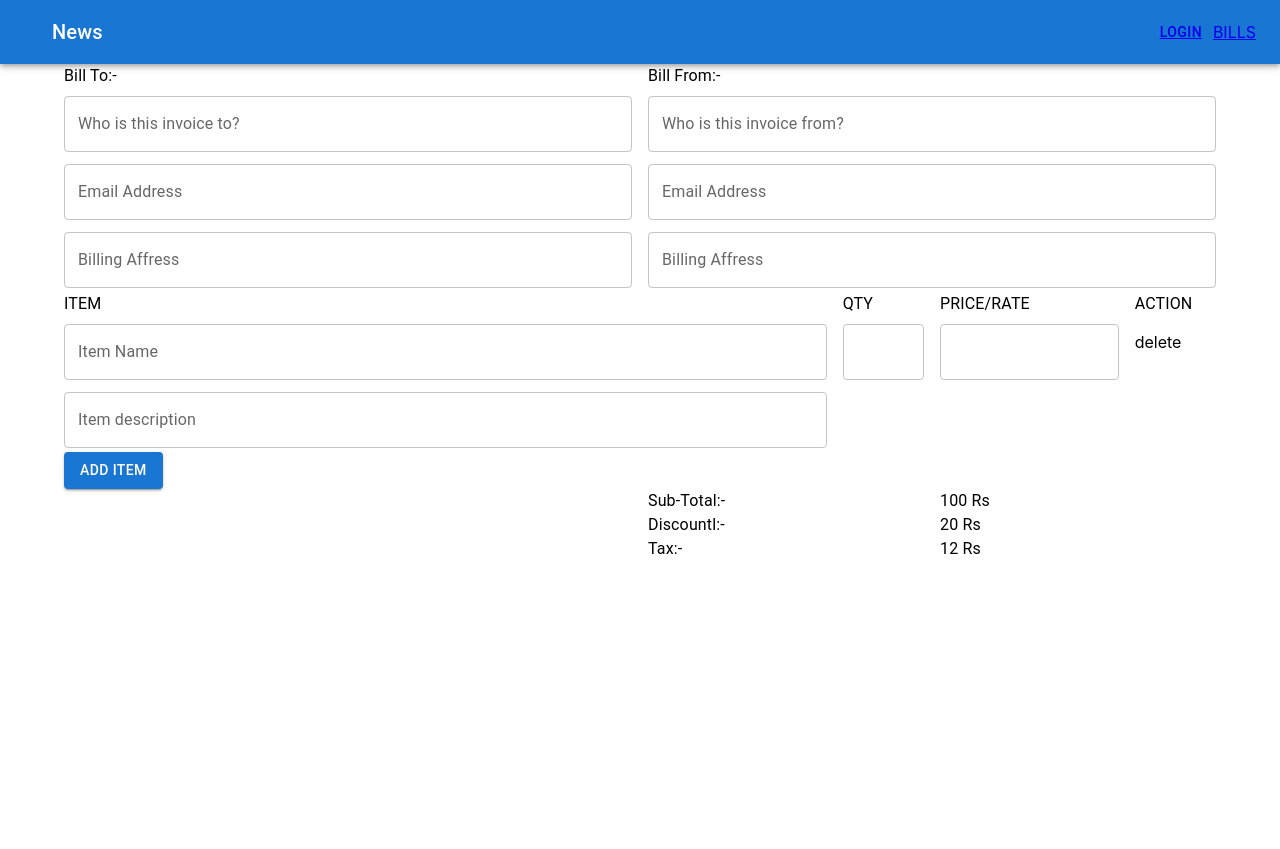
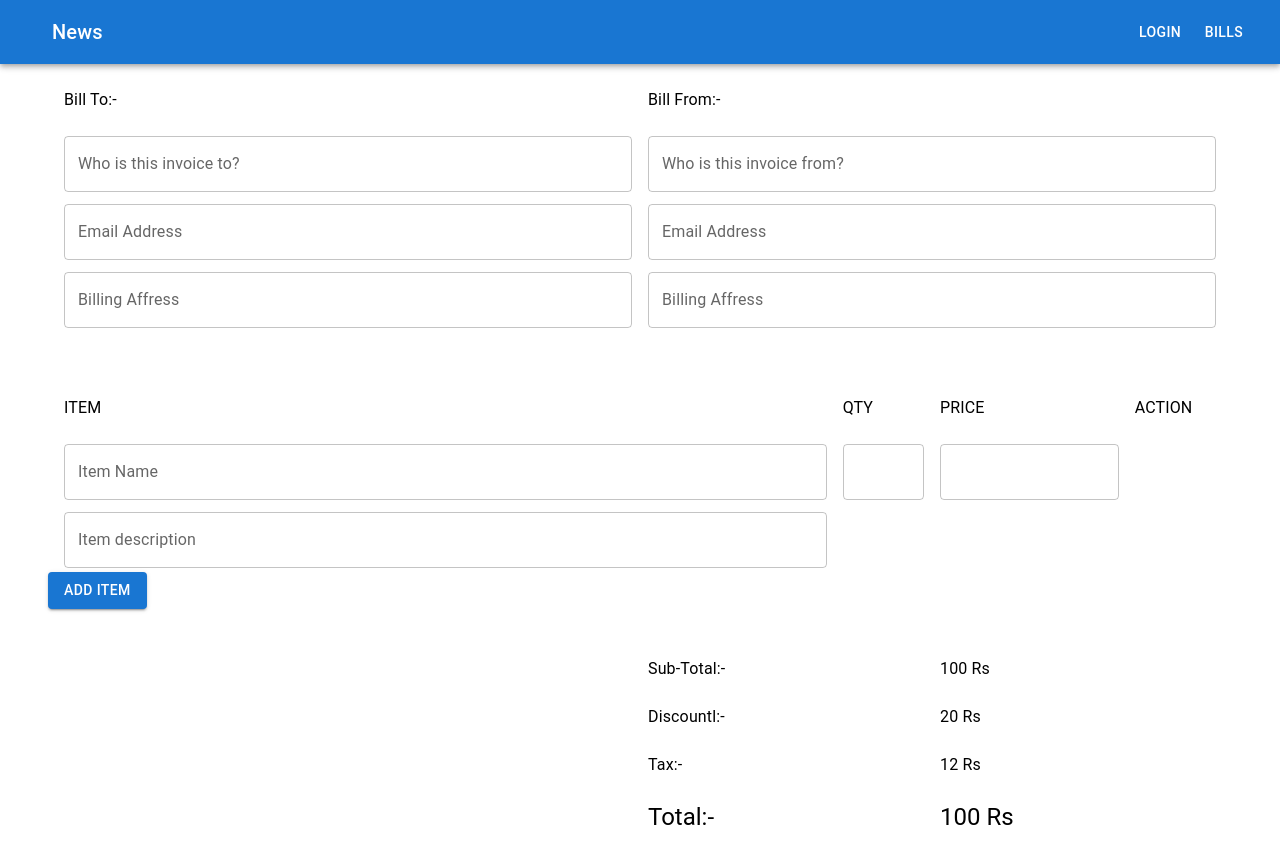
Before and after one commit to lakshmivishwa/bill-generator, a React (Create React App) app in the folder invoice-app/: page /bills/create in a window 1280 px wide. Before the commit the page ends 800 px from the top, so only its background shows below. Built offline with nearby package versions, Linux system fonts and the light colour scheme.

Commit message:
bill-generator form completed

```diff
--- a/invoice-app/package.json
+++ b/invoice-app/package.json
@@ -11,6 +11,7 @@
     "@testing-library/user-event": "^13.5.0",
     "react": "^18.2.0",
     "react-dom": "^18.2.0",
+    "react-icons": "^4.8.0",
     "react-scripts": "5.0.1",
     "web-vitals": "^2.1.4"
   },
--- a/invoice-app/src/Bills/CreateBill.js
+++ b/invoice-app/src/Bills/CreateBill.js
@@ -1,63 +1,92 @@
 import * as React from 'react';
 import { Grid, Typography, Container, Button } from '@mui/material';
-
+import { MdDeleteForever } from "react-icons/md";
+import { useState } from 'react';
 import TextField from '@mui/material/TextField';
+// import { red } from '@mui/material/colors';
 
 export default function CreateBill() {
+
+  const [addItem, setAddItem] = useState([
+    { addItemList: "" },
+
+  ]);
+
+  const handleAddItem = () => {
+    setAddItem([...addItem, { addItemList: "" }])
+  }
+  const handleRemoveItem = (index) => {
+    const list = [...addItem]
+    list.splice(index, 1)
+    setAddItem(list)
+  }
+
   return (
 
     <Container>
 
       <Grid container spacing={2}>
+
         <Grid item xs={6} md={6}>
-          <Typography>Bill To:-</Typography>
+          <Typography mt={3} mb={2}>Bill To:-</Typography>
           <TextField fullWidth label="Who is this invoice to?" id="fullWidth" margin="dense" />
           <TextField fullWidth label="Email Address" id="fullWidth" margin="dense" />
           <TextField fullWidth label="Billing Affress" id="fullWidth" margin="dense" />
         </Grid>
         <Grid item xs={6} md={6}>
-          <Typography>Bill From:-</Typography>
+          <Typography mt={3} mb={2}>Bill From:-</Typography>
           <TextField fullWidth label="Who is this invoice from?" id="fullWidth" margin="dense" />
           <TextField fullWidth label="Email Address" id="fullWidth" margin="dense" />
           <TextField fullWidth label="Billing Affress" id="fullWidth" margin="dense" />
         </Grid>
       </Grid>
 
-      <Grid container spacing={2}>
-        <Grid item xs={12} md={8}>
-          <Typography>ITEM</Typography>
+      {addItem.map((singleItem, index) => (
+        <Grid container spacing={2} mt={3} mb={3}>
+          <Grid item xs={6} md={8} key={index}>
+            <Typography mt={3} mb={2}>ITEM</Typography>
             <TextField fullWidth label="Item Name" id="fullWidth" margin="dense" />
             <TextField fullWidth label="Item description" id="fullWidth" margin="dense" />
           </Grid>
-        <Grid item xs={12} md={1}>
-          <Typography>QTY</Typography>
-          <TextField fullWidth label="" id="fullWidth" margin="dense" />
+          <Grid item xs={2} md={1}>
+            <Typography mt={3} mb={2}>QTY</Typography>
+            <TextField fullWidth label="" id="fullWidth" margin="dense" type="number" />
           </Grid>
-        <Grid item xs={12} md={2}>
-          <Typography>PRICE/RATE</Typography>
+          <Grid item xs={2} md={2}>
+            <Typography mt={3} mb={2}>PRICE</Typography>
             < TextField fullWidth label="" id="fullWidth" margin="dense" />
           </Grid>
-        <Grid item xs={12} md={1}>
-          <Typography>ACTION</Typography>
-          <p>delete</p>
+          <Grid item xs={2} md={1}>
+            <Typography mt={3} mb={2}>ACTION</Typography>
+            {addItem.length > 1 && (
+              <Button onClick={handleRemoveItem} > < MdDeleteForever size={30} color="red" /></Button>
+            )}
           </Grid>
+          {addItem.length - 1 === index && addItem.length < 4 && (
+            <Button variant="contained" onClick={handleAddItem}>Add Item</Button>
+          )}
+
         </Grid>
 
-      <Button variant="contained">Add Item</Button>
+      ))}
 
       <Grid container spacing={2}>
-        <Grid item xs={12} md={6}></Grid>
         <Grid item xs={12} md={6}>
-          <Grid container spacing={2}>
-            <Grid item xs={12} md={6}>
-              <Typography>Sub-Total:-</Typography>
-              <Typography>Discountl:-</Typography>
-              <Typography>Tax:-</Typography>
+
         </Grid>
         <Grid item xs={12} md={6}>
-              <Typography>100 Rs</Typography>
-              <Typography>20 Rs</Typography>
-              <Typography>12 Rs</Typography>
+          <Grid container spacing={2} >
+            <Grid item xs={6} md={6}>
+              <Typography mt={3} mb={2}>Sub-Total:-</Typography>
+              <Typography mt={3} mb={2}>Discountl:-</Typography>
+              <Typography mt={3} mb={2}>Tax:-</Typography>
+              <Typography mt={3} mb={2} variant="h5" component="h5">Total:-</Typography>
+            </Grid>
+            <Grid item xs={6} md={6}>
+              <Typography mt={3} mb={2}>100 Rs</Typography>
+              <Typography mt={3} mb={2}>20 Rs</Typography>
+              <Typography mt={3} mb={2}>12 Rs</Typography>
+              <Typography mt={3} mb={2} variant="h5" component="h5">100 Rs</Typography>
             </Grid>
           </Grid>
         </Grid>
--- a/invoice-app/src/Component/App.js
+++ b/invoice-app/src/Component/App.js
@@ -8,18 +8,13 @@ import EditBill from '../Bills/EditBill';
 function App() {
   return (
     <BrowserRouter>
-    <Navbar />
+      <Navbar />
       <Routes>
-        <Route path="/signin" element={<SignIn />} />
+        <Route path="/login" element={<SignIn />} />
         <Route path="/bills/create" element={<CreateBill />} />
-
-        <Route path="/bills/1" element={<ViewBill />}/>
-        {/* <Route index element={<ViewBill />} /> */}
-        <Route path="/bills/1/edit" element={<EditBill />}/>
-
-
+        <Route path="/bills/1" element={<ViewBill />} />
+        <Route path="/bills/1/edit" element={<EditBill />} />
       </Routes>
-
     </BrowserRouter>
   );
 }
--- a/invoice-app/src/Component/Navbar.js
+++ b/invoice-app/src/Component/Navbar.js
@@ -5,10 +5,29 @@ import Toolbar from '@mui/material/Toolbar';
 import Typography from '@mui/material/Typography';
 import Button from '@mui/material/Button';
 import IconButton from '@mui/material/IconButton';
-// import MenuIcon from '@mui/icons-material/Menu';
-import { NavLink } from "react-router-dom";
-// import Link from '@mui/material/Link';
+import Menu from '@mui/material/Menu';
+import MenuItem from '@mui/material/MenuItem';
+import Link from '@mui/material/Link';
+import { useNavigate } from 'react-router-dom';
+
+
 export default function Navbar() {
+
+  const navigate = useNavigate();
+
+  const navigateToLogin = () => {
+    //navigate to /login
+    navigate('/login');
+  };
+
+  const [anchorEl, setAnchorEl] = React.useState(null);
+  const open = Boolean(anchorEl);
+  const handleClick = (event) => {
+    setAnchorEl(event.currentTarget);
+  };
+  const handleClose = () => {
+    setAnchorEl(null);
+  };
   return (
 
     <Box sx={{ flexGrow: 1 }}>
@@ -21,13 +40,36 @@ export default function Navbar() {
             aria-label="menu"
             sx={{ mr: 2 }}
           >
-            {/* <MenuIcon /> */}
           </IconButton>
           <Typography variant="h6" component="div" sx={{ flexGrow: 1 }}>
             News
           </Typography>
-          <Button color="inherit"> <NavLink to="/login">Login</NavLink></Button>
-         <NavLink href="/">BILLS</NavLink>
+          <Button color="inherit" onClick={navigateToLogin}> Login</Button>
+          <Button
+            color="inherit"
+            id="basic-button"
+            aria-controls={open ? 'basic-menu' : undefined}
+            aria-haspopup="true"
+            aria-expanded={open ? 'true' : undefined}
+            onClick={handleClick}
+          >
+            Bills
+          </Button>
+
+          <Menu
+            id="basic-menu"
+            anchorEl={anchorEl}
+            open={open}
+            onClose={handleClose}
+            MenuListProps={{
+              'aria-labelledby': 'basic-button',
+            }}
+          >
+            <MenuItem onClick={handleClose}><Link href="/bills/create" underline="none">Create Bill</Link></MenuItem>
+            <MenuItem onClick={handleClose}><Link href="/bills/1" underline="none"> View Bills</Link></MenuItem>
+          </Menu>
+
+
         </Toolbar>
       </AppBar>
     </Box>
```
Also changed, not shown: 2 other files (tests, documents, lock files or other folders). Lines whose indentation alone changed are shown as unchanged.
